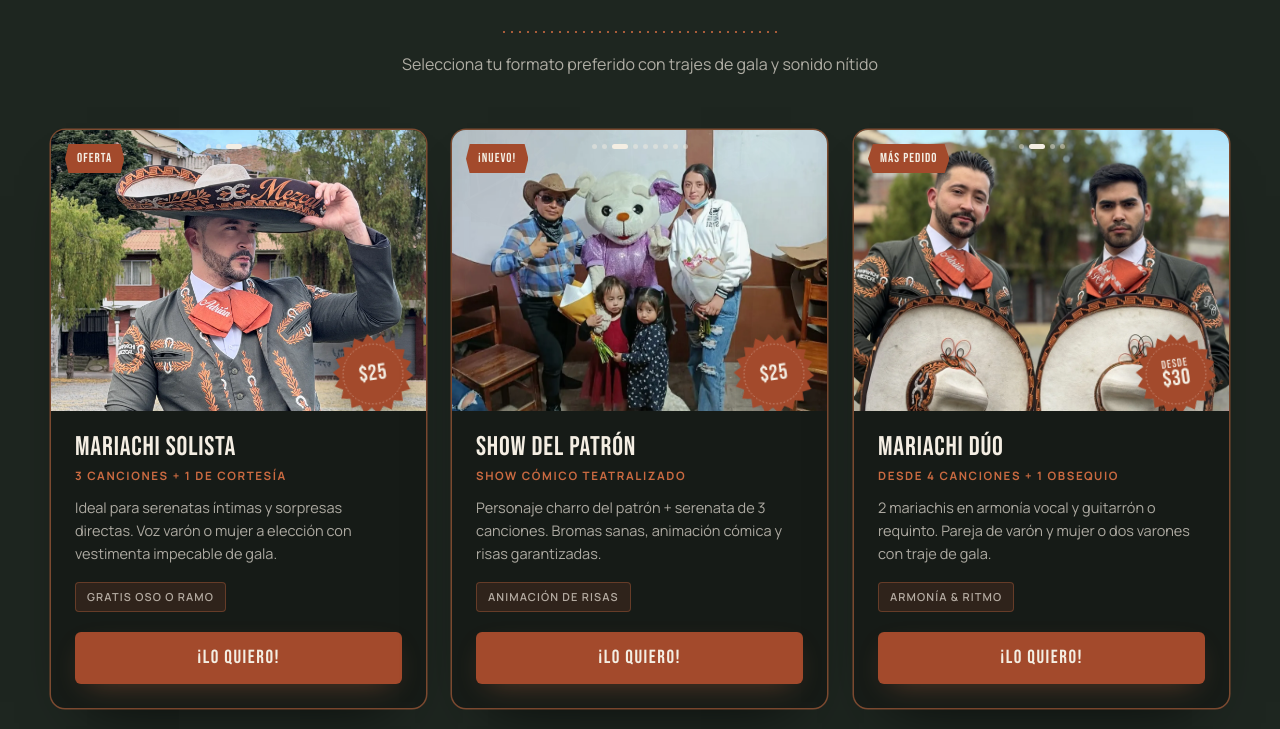
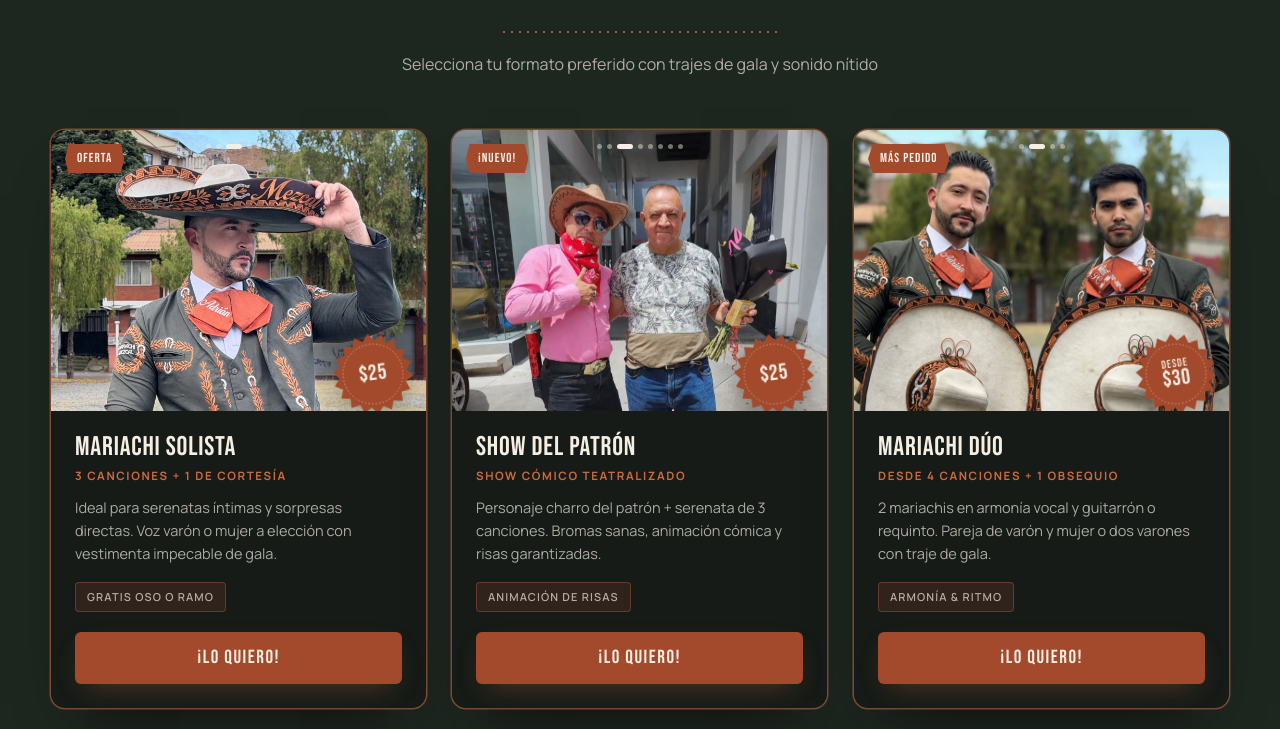
Before and after one commit to Anghy2003/MariachiMezcal, an Angular app: page / in a window 1280 px wide. Shown: the part 2446-3175 px from the top of the page. Built offline with nearby package versions, Linux system fonts and the light colour scheme; a web font is replaced by a local one.

Commit message:
Quitar la foto "Grupo completo con mascotas" de toda la página
- Fuera de Momentos reales, de la galería del Patrón y de la tarjeta en Nuestros servicios (ahora usa patron-1)
- Se borra el archivo patron-grupo.webp

```diff
--- a/src/app/data/services.data.ts
+++ b/src/app/data/services.data.ts
@@ -113,7 +113,6 @@ export const SERVICES: Service[] = [
       'img/patron-5.webp',
       'img/patron-6.webp',
       'img/patron-7.webp',
-      'img/patron-grupo.webp',
       'img/real-cumple.webp',
     ],
     packages: [
--- a/src/app/home/momentos.component.ts
+++ b/src/app/home/momentos.component.ts
@@ -150,7 +150,6 @@ export class MomentosComponent {
     { src: 'img/momento-3.webp', caption: 'Celebración en familia', pos: '50% 40%' },
     { src: 'img/real-cuy.webp', caption: 'El cuysito disfrazado', pos: '50% 30%' },
     { src: 'video/momento-video-3.jpg', video: 'video/momento-video-3.mp4', caption: 'Nuestros mariachis te invitan' },
-    { src: 'img/patron-grupo.webp', caption: 'Grupo completo con mascotas', pos: '50% 50%' },
     { src: 'img/pareja-iglesia.webp', caption: 'Elegancia en cada presentación', pos: '50% 35%' },
     { src: 'img/grupo-centro.webp', caption: 'En el centro histórico de Cuenca', pos: '50% 60%' },
     { src: 'img/hero-fiesta.webp', caption: 'Toda la familia Mezcal', pos: '50% 45%' },
--- a/src/app/home/nuestros-servicios.component.ts
+++ b/src/app/home/nuestros-servicios.component.ts
@@ -129,8 +129,8 @@ export class NuestrosServiciosComponent {
       subtitle: 'Show cómico teatralizado',
       text: 'Personaje charro del patrón + serenata de 3 canciones. Bromas sanas, animación cómica y risas garantizadas.',
       chip: 'Animación de risas',
-      image: 'img/patron-grupo.webp',
-      position: '50% 55%',
+      image: 'img/patron-1.webp',
+      position: '50% 20%',
     },
     {
       slug: 'duos',
```
Also changed, not shown: public/img/patron-grupo.webp (deleted).
